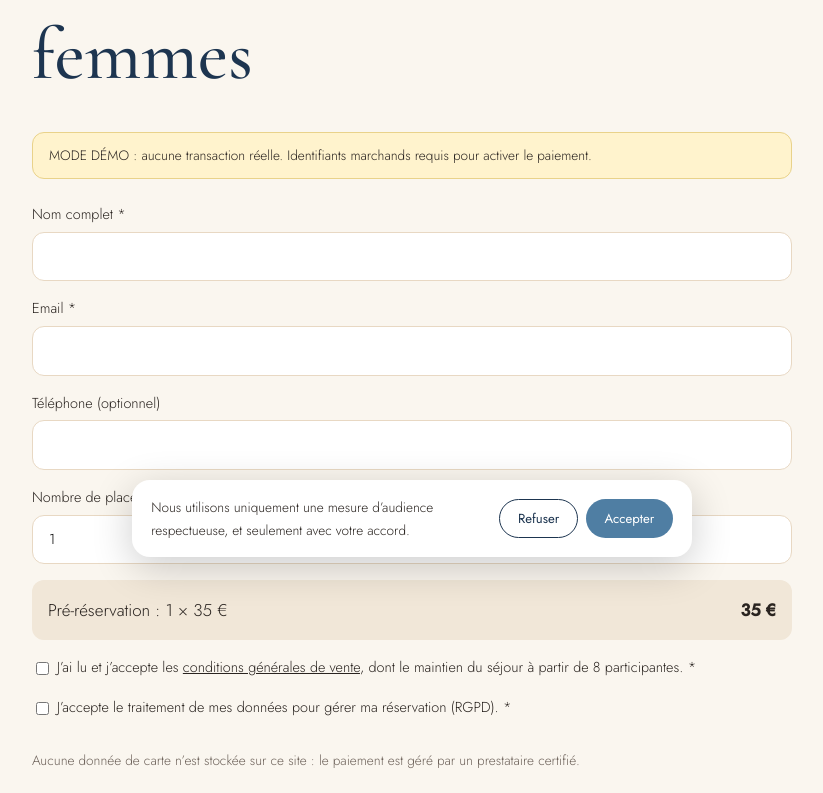
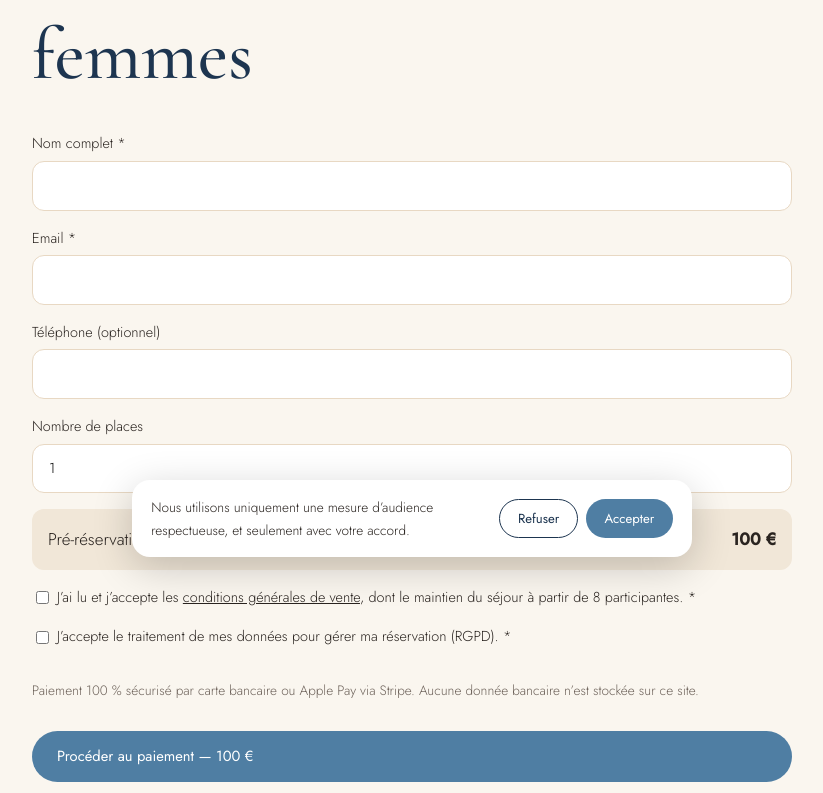
Before and after one commit to aviseopro/complices-dailleurs, a React (Vite) app: page /reserver/arcachon-entre-femmes in a window 1280 px wide. Shown: the part 227-1020 px from the top of the page, without its empty margins (228-1051 px from the left). Built offline with nearby package versions, Linux system fonts and the light colour scheme.

Commit message:
Mise à jour acompte 100€ et activation page de paiement Stripe

```diff
--- a/src/components/Header.jsx
+++ b/src/components/Header.jsx
@@ -35,7 +35,7 @@ export default function Header() {
           <NavLink to="/contact" onClick={close}>Contact</NavLink>
           <a href={settings.instagram} target="_blank" rel="noreferrer" aria-label="Instagram" className="ig"><Instagram size={18} /></a>
         </nav>
-        <Link to="/reserver/arcachon-entre-femmes" className="btn btn-blue btn-sm head-cta">Pré-réserver — 35 €</Link>
+        <Link to="/reserver/arcachon-entre-femmes" className="btn btn-blue btn-sm head-cta">Pré-réserver — 100 €</Link>
         <button className="burger" aria-label={open ? 'Fermer le menu' : 'Ouvrir le menu'} aria-expanded={open} onClick={() => setOpen(!open)}>
           {open ? <X /> : <Menu />}
         </button>
--- a/src/data/defaults.js
+++ b/src/data/defaults.js
@@ -24,7 +24,8 @@ export const defaultData = {
       status: 'open', // open | waitlist | soon
       kind: 'preorder', // preorder | booking | future
       minParticipants: 8,
-      depositPerPlace: 35,
+      depositPerPlace: 100,
+      paymentLink: '', // Lien de paiement Stripe (ex: https://buy.stripe.com/...)
       pricePerPerson: null,
       capacity: null,
       dates: [],
@@ -140,7 +141,7 @@ export const defaultData = {
     { q: 'À qui s’adressent ces séjours ?', a: 'À toutes les femmes qui ont envie de prendre du temps pour elles, dans le respect du choix de chacune.' },
     { q: 'Les soins sont-ils réalisés par des professionnelles ?', a: 'Oui : Émilie et Virginie sont toutes deux esthéticiennes diplômées. Les soins sont des soins de bien-être et de beauté, sans promesse médicale.' },
     { q: 'Qui enseigne le yoga ?', a: 'Virginie, professeure de yoga diplômée : Yin Yoga et Hatha Yoga, respiration et méditation.' },
-    { q: 'Que garantit la pré-réservation à 35 € ?', a: 'Les conditions (imputation sur le prix final, remboursement, garantie de place) sont en cours de validation et seront affichées avant tout paiement.' },
+    { q: 'Que garantit la pré-réservation à 100 € ?', a: 'Les conditions (imputation sur le prix final, remboursement, garantie de place) sont en cours de validation et seront affichées avant tout paiement.' },
     { q: 'Puis-je payer en plusieurs fois ?', a: 'Pour Marrakech, le paiement en plusieurs fois via Alma sera proposé si vous êtes éligible, dès l’activation du service.' },
   ],
   testimonials: [], // uniquement des avis authentiques, ajoutés depuis l'admin
--- a/src/data/store.js
+++ b/src/data/store.js
@@ -26,6 +26,8 @@ function load() {
         return {
           ...def,
           ...cur,
+          depositPerPlace: (!cur.depositPerPlace || cur.depositPerPlace === 35) ? def.depositPerPlace : cur.depositPerPlace,
+          paymentLink: cur.paymentLink || def.paymentLink,
           image: cur.image || def.image,
           gallery: (cur.gallery && cur.gallery[0]?.src) ? cur.gallery : def.gallery,
         };
--- a/src/pages/Admin.jsx
+++ b/src/pages/Admin.jsx
@@ -48,6 +48,7 @@ function Experiences() {
         <label>Titre<input value={e.title} onChange={(ev) => edit(e.slug, (x) => (x.title = ev.target.value))} /></label>
         <label>Tarif / personne (€)<input type="number" value={e.pricePerPerson ?? ''} onChange={(ev) => edit(e.slug, (x) => (x.pricePerPerson = num(ev.target.value)))} /></label>
         {e.kind === 'preorder' && <label>Pré-réservation / place (€)<input type="number" value={e.depositPerPlace ?? ''} onChange={(ev) => edit(e.slug, (x) => (x.depositPerPlace = num(ev.target.value)))} /></label>}
+        <label>Lien de paiement Stripe (ex: https://buy.stripe.com/...)<input value={e.paymentLink || ''} placeholder="https://buy.stripe.com/..." onChange={(ev) => edit(e.slug, (x) => (x.paymentLink = ev.target.value))} /></label>
         <label>Capacité globale (vide = non communiquée)<input type="number" value={e.capacity ?? ''} onChange={(ev) => edit(e.slug, (x) => (x.capacity = num(ev.target.value)))} /></label>
         <label>Participantes minimum pour maintenir le séjour<input type="number" value={e.minParticipants ?? ''} onChange={(ev) => edit(e.slug, (x) => (x.minParticipants = num(ev.target.value)))} /></label>
         <label>Durée<input value={e.duration || ''} onChange={(ev) => edit(e.slug, (x) => (x.duration = ev.target.value))} /></label>
--- a/src/pages/Booking.jsx
+++ b/src/pages/Booking.jsx
@@ -17,18 +17,31 @@ export default function Booking() {
   if (!e || e.kind === 'future') return <section className="section"><div className="wrap"><h1>Réservation indisponible</h1><Link to="/">Retour</Link></div></section>;
 
   const preorder = e.kind === 'preorder';
-  const blocked = e.status === 'soon' || (!preorder && !settings.salesEnabled && !settings.demoMode);
+  const blocked = e.status === 'soon';
   const left = seatsLeft(e, bookings, f.slot);
   const total = amountDue(e, f.places);
+  const paymentLink = e.paymentLink || settings.stripePaymentUrl;
   const set = (k) => (ev) => setF({ ...f, [k]: ev.target.type === 'checkbox' ? ev.target.checked : ev.target.value });
 
   const submit = (ev) => {
     ev.preventDefault();
     setErr('');
-    // Re-lecture de l'état le plus récent (anti-double-réservation)
-    const res = createBooking(e, JSON.parse(localStorage.getItem('cda-data-v1') || 'null')?.bookings || bookings, { ...f, places: Number(f.places), slot: f.slot }, { demo: settings.demoMode });
+    const res = createBooking(e, JSON.parse(localStorage.getItem('cda-data-v1') || 'null')?.bookings || bookings, { ...f, places: Number(f.places), slot: f.slot }, { demo: false });
     if (!res.ok) { setErrors(res.errors || {}); setErr(res.error || ''); return; }
     update((s) => { s.bookings.push(res.booking); return s; });
+
+    if (paymentLink) {
+      try {
+        const u = new URL(paymentLink);
+        if (f.email) u.searchParams.set('prefilled_email', f.email);
+        if (res.booking?.reference) u.searchParams.set('client_reference_id', res.booking.reference);
+        window.location.href = u.toString();
+        return;
+      } catch (_) {
+        window.location.href = paymentLink;
+        return;
+      }
+    }
     setDone(res.booking);
   };
 
@@ -36,10 +49,20 @@ export default function Booking() {
     return (
       <section className="section"><div className="wrap narrow center" role="status">
         <h1>Merci {done.name.split(' ')[0]} 🌿</h1>
-        <p>Votre {preorder ? 'pré-réservation' : 'réservation'} est enregistrée. Référence : <strong>{done.reference}</strong></p>
-        {settings.demoMode && <p className="notice">MODE DÉMO — aucun paiement réel n’a été effectué et aucun email n’a été envoyé.</p>}
-        <p className="small">Un email de confirmation sera envoyé en production. La place n’est garantie que selon les conditions validées.</p>
-        <Link to="/" className="btn btn-terra">Retour à l’accueil</Link>
+        <p>Votre {preorder ? 'pré-réservation' : 'réservation'} est bien enregistrée.</p>
+        <p>Référence : <strong>{done.reference}</strong></p>
+        <p>Montant : <strong>{euro(total)}</strong> ({f.places} place{f.places > 1 ? 's' : ''})</p>
+        {paymentLink ? (
+          <div style={{ margin: '2rem 0' }}>
+            <p>Pour finaliser et garantir votre place, procédez au paiement sécurisé en ligne :</p>
+            <a href={paymentLink} className="btn btn-blue">Payer maintenant avec Stripe — {euro(total)}</a>
+          </div>
+        ) : (
+          <p className="small">Votre demande a été prise en compte. Un lien de règlement sécurisé Stripe vous sera transmis par email.</p>
+        )}
+        <div style={{ marginTop: '2rem' }}>
+          <Link to="/" className="btn btn-terra">Retour à l’accueil</Link>
+        </div>
       </div></section>
     );
 
@@ -47,7 +70,6 @@ export default function Booking() {
     <section className={`section theme-${e.theme}`}><div className="wrap narrow">
       <p className="eyebrow">{preorder ? 'Pré-réservation' : 'Réservation officielle'}</p>
       <h1>{e.title}</h1>
-      {settings.demoMode && <p className="notice">MODE DÉMO : aucune transaction réelle. Identifiants marchands requis pour activer le paiement.</p>}
       {blocked ? (
         <p>Ce séjour n’est pas encore ouvert à la réservation. <Link to="/contact">Contactez-nous</Link> pour être prévenue.</p>
       ) : (
@@ -78,9 +100,9 @@ export default function Booking() {
 
           <label className="check"><input type="checkbox" checked={f.consentRules} onChange={set('consentRules')} /> <span>J’ai lu et j’accepte les <Link to="/cgv" target="_blank">conditions générales de vente</Link>{e.minParticipants ? `, dont le maintien du séjour à partir de ${e.minParticipants} participantes` : ''}. *{errors.consentRules && <em> {errors.consentRules}</em>}</span></label>
           <label className="check"><input type="checkbox" checked={f.consentData} onChange={set('consentData')} /> J’accepte le traitement de mes données pour gérer ma réservation (RGPD). *{errors.consentData && <em> {errors.consentData}</em>}</label>
-          <p className="small">Aucune donnée de carte n’est stockée sur ce site : le paiement est géré par un prestataire certifié.</p>
+          <p className="small">Paiement 100 % sécurisé par carte bancaire ou Apple Pay via Stripe. Aucune donnée bancaire n’est stockée sur ce site.</p>
           {err && <p className="error" role="alert">{err}</p>}
-          <button className="btn btn-blue" type="submit" disabled={total == null && !settings.demoMode}>{preorder ? 'Pré-réserver' : 'Réserver'}</button>
+          <button className="btn btn-blue" type="submit" disabled={total == null}>{preorder ? `Procéder au paiement — ${total ? euro(total) : '100 €'}` : `Procéder au paiement — ${total ? euro(total) : ''}`}</button>
         </form>
       )}
     </div></section>
--- a/src/pages/Cgv.jsx
+++ b/src/pages/Cgv.jsx
@@ -23,7 +23,7 @@ export default function Cgv() {
         <p>Les prix sont indiqués en euros, par personne, toutes taxes comprises, et précisés sur la page du séjour avant toute réservation. Ils comprennent uniquement les prestations listées comme « incluses ». Sont exclus, sauf mention contraire : transport jusqu’au lieu du séjour, assurances facultatives, dépenses personnelles, options.</p>
 
         <h2>Article 4 — Pré-réservation et réservation</h2>
-        <p><strong>Pré-réservation (Arcachon).</strong> La pré-réservation est un acompte de [35 €] par place. Ses conditions d’imputation sur le prix final, de remboursement et de garantie de place sont : [à définir et à afficher avant tout paiement]. Tant que ces conditions ne le prévoient pas expressément, la pré-réservation ne vaut pas garantie de place.</p>
+        <p><strong>Pré-réservation (Arcachon).</strong> La pré-réservation est un acompte de 100 € par place. Ses conditions d’imputation sur le prix final, de remboursement et de garantie de place sont précisées avant tout paiement. Tant que ces conditions ne le prévoient pas expressément, la pré-réservation ne vaut pas garantie de place.</p>
         <p><strong>Réservation.</strong> La réservation est définitive après validation du formulaire, acceptation des présentes CGV, paiement de la somme exigible et confirmation écrite par email comportant une référence unique. Les places sont attribuées dans l’ordre d’arrivée des paiements, dans la limite de la capacité du séjour ; en cas de séjour complet, une liste d’attente peut être proposée.</p>
 
         <h2>Article 5 — Paiement</h2>
--- a/src/pages/Home.jsx
+++ b/src/pages/Home.jsx
@@ -74,7 +74,7 @@ export default function Home() {
           <p className="sig light">Voyage au cœur du féminin</p>
           <div className="cta-row">
             <Link to="/experiences/arcachon-entre-femmes" className="btn btn-light">Découvrir l’expérience Arcachon <ArrowRight size={16} /></Link>
-            <Link to="/reserver/arcachon-entre-femmes" className="btn btn-blue">Pré-réserver — 35 €</Link>
+            <Link to="/reserver/arcachon-entre-femmes" className="btn btn-blue">Pré-réserver — {arca?.depositPerPlace || 100} €</Link>
           </div>
         </div>
         <div className="hero-words" aria-hidden="true"><span>Se reconnecter</span><span>Partager</span><span>Se transformer</span></div>
@@ -120,7 +120,7 @@ export default function Home() {
               <p className="small-caps">Un week-end pour revenir à soi</p>
               <p>{arca.intro}</p>
               <div className="cta-row">
-                <Link to="/reserver/arcachon-entre-femmes" className="btn btn-blue">Pré-réserver 35 €</Link>
+                <Link to="/reserver/arcachon-entre-femmes" className="btn btn-blue">Pré-réserver — {arca?.depositPerPlace || 100} €</Link>
                 <Link to="/experiences/arcachon-entre-femmes" className="btn btn-ghost">Découvrir le séjour</Link>
               </div>
             </div>
@@ -183,7 +183,7 @@ export default function Home() {
               <h3>Non inclus</h3>
               <ul className="plain">{arca.excluded.map((x) => <li key={x}>{x}</li>)}</ul>
               <p className="small">Séjour maintenu dès {arca.minParticipants} participantes. Nombre de places, dates et conditions : communiqués dès confirmation.</p>
-              <Link to="/reserver/arcachon-entre-femmes" className="btn btn-blue">Pré-réserver — 35 €</Link>
+              <Link to="/reserver/arcachon-entre-femmes" className="btn btn-blue">Pré-réserver — {arca?.depositPerPlace || 100} €</Link>
             </Reveal>
           </div>
         </div>
```
Also changed, not shown: 1 other file (tests, documents, lock files or other folders).
